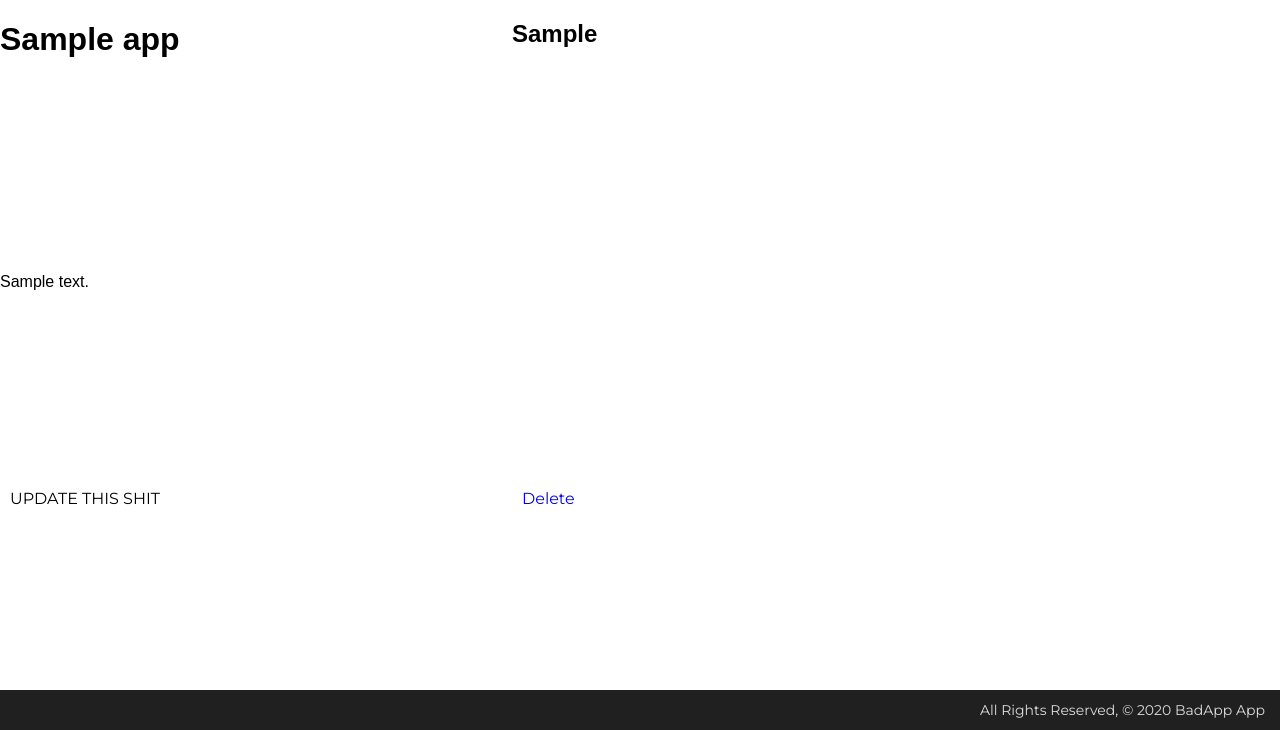
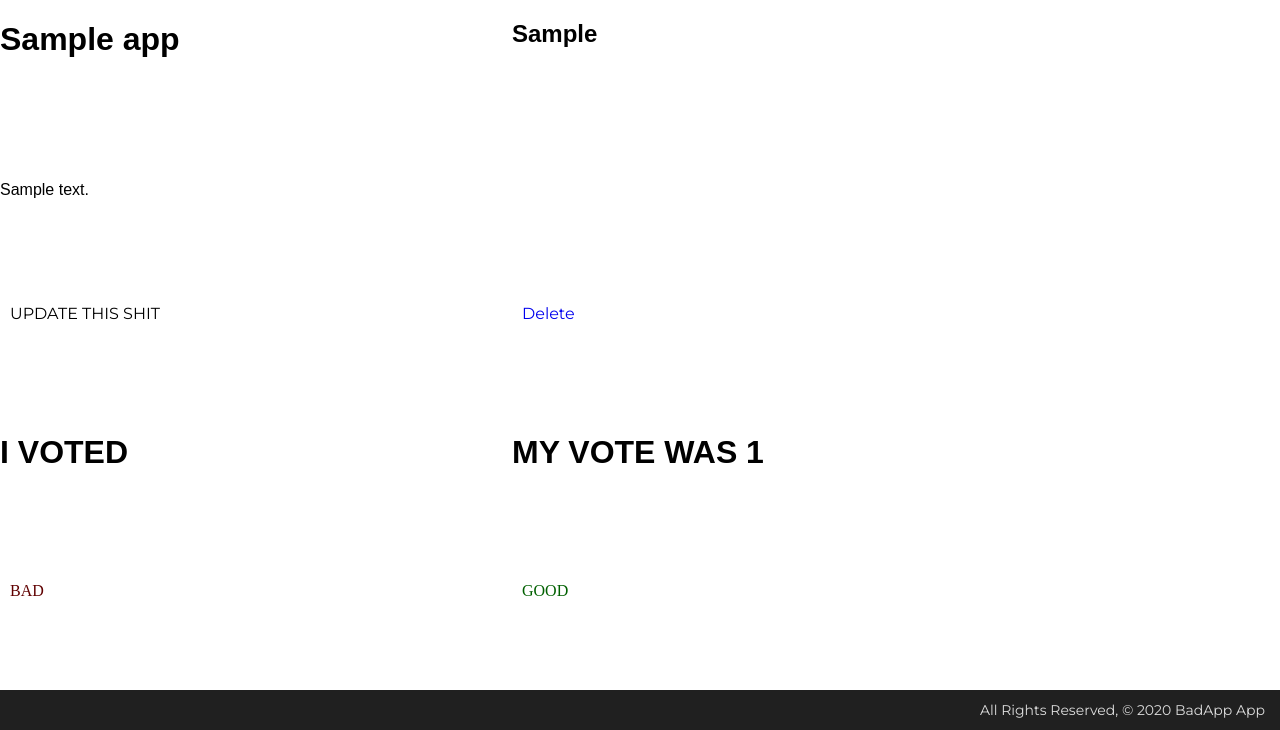
Before and after one commit to brianbellini/bad_app_app, a Django app: page /apps/1/ in a window 1280 px wide. Shown: the part 70-800 px from the top of the page. Run offline with Django 3.2, Linux system fonts and the light colour scheme; a user stored in the database is signed in; tables that the repository leaves empty hold one stand-in row (values such as "Sample post"); some web fonts are replaced.

Commit message:
Full vote functionality

```diff
--- a/main_app/models.py
+++ b/main_app/models.py
@@ -61,10 +61,12 @@
         return reverse('detail', kwargs={'app_id': self.id})
 
     def bad_vote(self):
-        self.net_votes -= 1
+        self.net_votes = self.net_votes - 1
+        self.save()
 
     def good_vote(self):
-        self.net_votes += 1
+        self.net_votes = self.net_votes + 1
+        self.save()
 
 
 class Comment(models.Model):
--- a/main_app/templates/apps/detail.html
+++ b/main_app/templates/apps/detail.html
@@ -9,5 +9,12 @@
 <a style="color: black" href="{% url 'app_update' app.id %}">UPDATE THIS SHIT</a>
 <a href="{% url 'app_delete' app.id %}">Delete</a>
 
+{% if voted %}
+    <h1>I VOTED</h1>
+    <h1>MY VOTE WAS {{ vote_value }}</h1>
+{% endif %}
+<a href="{% url 'bad' app.id %}" id="bad">BAD</a>
+<a href="{% url 'good' app.id %}" id="good">GOOD</a>
+
 
 {% endblock %}
--- a/main_app/templates/base.html
+++ b/main_app/templates/base.html
@@ -41,5 +41,7 @@
     <footer>
         <div class="footer-div">All Rights Reserved, &copy; 2020 BadApp App</div>
     </footer>
+    {% block script %}
+    {% endblock %}
 </body>
 </html>
--- a/main_app/templates/home.html
+++ b/main_app/templates/home.html
@@ -42,12 +42,6 @@
                             <h5 class="slogan">{{ app.slogan }}</h5>
                         </div>
                         <div class="tags-div">
-                                <form action="{% app.good_vote() %}">
-                                    <button id="good" type="submit">GOOD</button>&nbsp;&nbsp;
-                                </form>
-                                <form action="{% app.bad_vote() %}">
-                                    <button id="bad" type="submit">BAD</button>&nbsp;&nbsp;
-                                </form>
                             <p class="tags"><em>#{{ app.get_tag_display }}</em></p>
                         </div>
                     </div>
--- a/main_app/urls.py
+++ b/main_app/urls.py
@@ -11,6 +11,8 @@
     path('apps/create/', views.AppCreate.as_view(), name='app_create'),
     path('apps/<int:pk>/update/', views.AppUpdate.as_view(), name='app_update'),
     path('apps/<int:pk>/delete/', views.AppDelete.as_view(), name='app_delete'),
+    path('apps/<int:app_id>/good/', views.app_good, name='good'),
+    path('apps/<int:app_id>/bad/', views.app_bad, name='bad'),
 
     #--------------------ACCOUNTS-----------------------------
     path('accounts/signup/', views.signup, name='signup'),
--- a/main_app/views.py
+++ b/main_app/views.py
@@ -8,7 +8,7 @@
 from django.contrib.auth.models import User
 from django import forms
 
-from .models import App, Comment
+from .models import Vote, App, Comment
 from .forms import SignupForm
 from random import randint
 
@@ -53,11 +53,48 @@
 def app_detail(request, app_id):
     app = App.objects.get(id=app_id)
     comments = Comment.objects.filter(app = app_id)
+    votes = Vote.objects.filter(user = request.user.id)
+    voted = False
+    has_voted = False
+    vote_value = None
+    for vote in votes:
+        if vote.app.id == app_id:
+            voted = True
+            vote_value = vote.value
+            break
+        else:
+            voted = False
 
     return render(request, 'apps/detail.html', {
         'app': app,
         'comments': comments,
+        'voted': voted,
+        'vote_value': vote_value,
     })
+
+def app_good(request, app_id):
+    app = App.objects.get(id=app_id)
+    comments = Comment.objects.filter(app = app_id)
+    app.good_vote()
+    vote = Vote()
+    vote.app = app
+    vote.user = request.user
+    vote.value = 1
+    vote.save()
+
+    return redirect("detail", app_id=app_id)
+
+def app_bad(request, app_id):
+    app = App.objects.get(id=app_id)
+    comments = Comment.objects.filter(app = app_id)
+    app.bad_vote()
+    vote = Vote()
+    vote.app = app
+    vote.user = request.user
+    vote.value = -1
+    vote.save()
+
+    return redirect("detail", app_id=app_id)
 
 class AppCreate(LoginRequiredMixin, CreateView):
     model = App
```
Also changed, not shown: main_app/migrations/0014_auto_20200325_1944.py (added), main_app/migrations/0015_remove_vote_value.py (added), main_app/migrations/0016_vote_value.py (added), main_app/migrations/0017_auto_20200325_2209.py (added).
